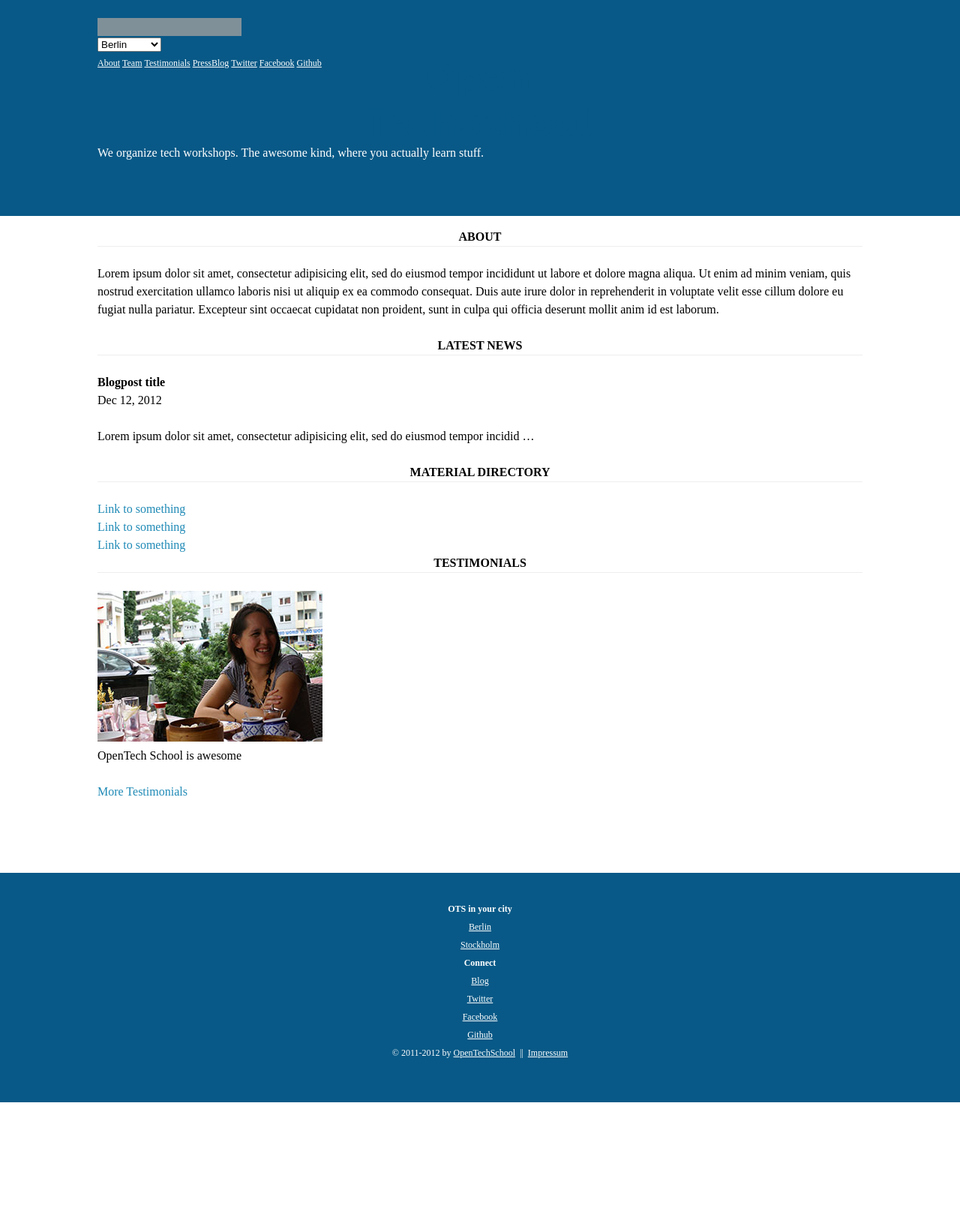
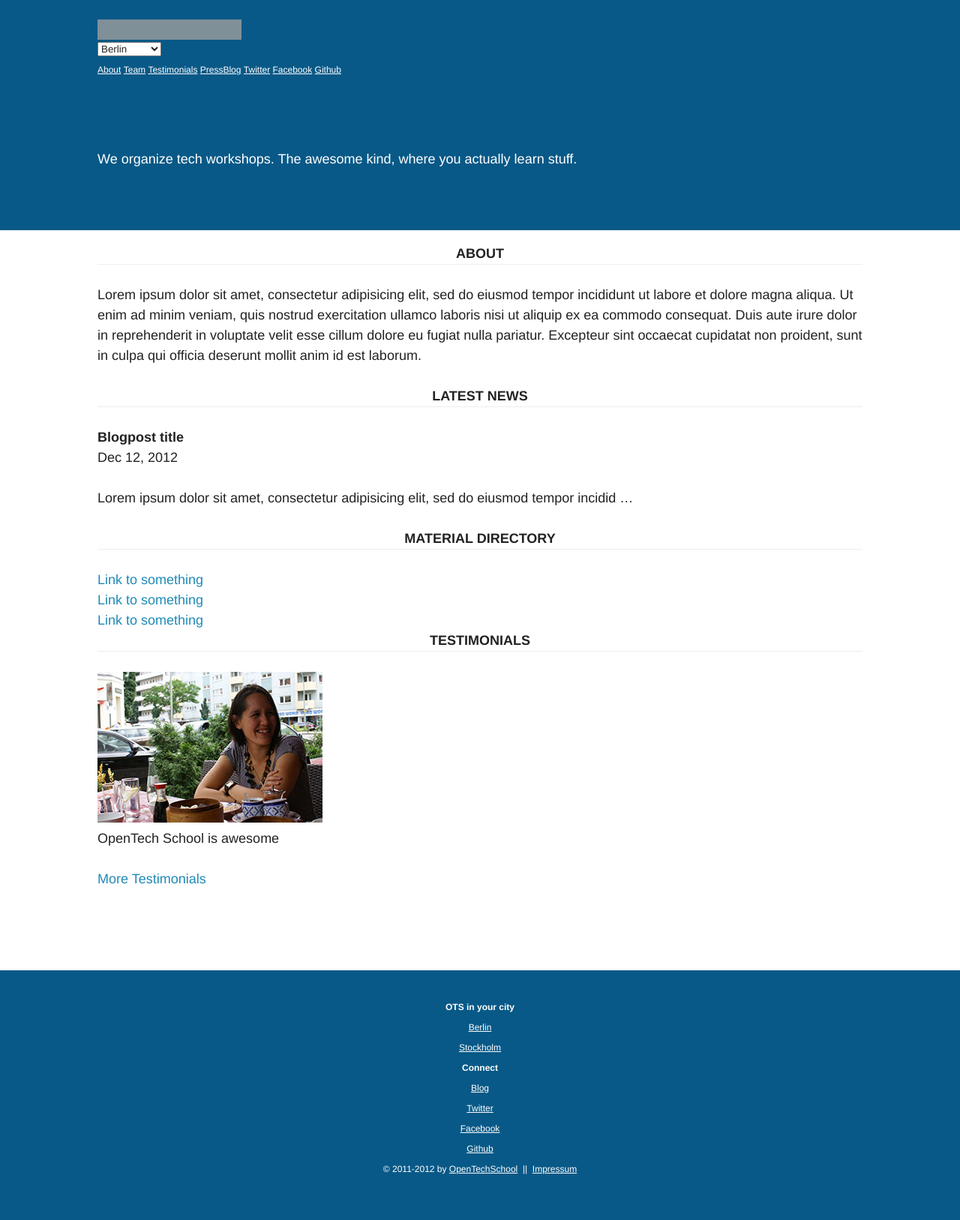
Before and after one commit to OpenTechSchool/www.opentechschool.org, a Jekyll site: the page built from index.html, in a window 1280 px wide. Shown: the whole page at 75% size. Built offline with Jekyll 4.4.1, drawn with Linux system fonts in a browser that asks for light colours; nearby versions of some CDN libraries; comment, search, counter and statistics services are not loaded; before the commit the page ends 1470 px from its top, so only the background shows below that; grey boxes are pictures that could not be loaded.

Commit message:
prettier fonts (temporary)

```diff
--- a/sass/imports/main.scss
+++ b/sass/imports/main.scss
@@ -1,6 +1,13 @@
 /* ========================================== */
 /* ! Shared styles, OTS branding */
 /* ========================================== */
+
+body { margin: 0; font-size: 18px; line-height: 1.5; }
+body, button, input, select, textarea { font-family: "proxima-nova-alt", "Helvetica Neue", Arial, Helvetica, sans-serif; color: #222; }
+
+::-moz-selection { background: #fd4b22; color: #fff; text-shadow: none; }
+::selection { background: #fd4b22; color: #fff; text-shadow: none; }
+
 
 a,
 a:link,
--- a/stylesheets/imports/main.css
+++ b/stylesheets/imports/main.css
@@ -1,9 +1,9 @@
 /*
 Syntax error: Undefined variable: "$ots_blue".
-        on line 111 of /Users/kristinaschneider/Projects/www2.opentechschool.org/sass/imports/main.scss
+        on line 118 of /Users/kristinaschneider/Projects/www2.opentechschool.org/sass/imports/main.scss
 
 Backtrace:
-/Users/kristinaschneider/Projects/www2.opentechschool.org/sass/imports/main.scss:111
+/Users/kristinaschneider/Projects/www2.opentechschool.org/sass/imports/main.scss:118
 /Users/kristinaschneider/Projects/debtapp/ext/lib/ruby/gems/1.9.1/gems/sass-3.1.15/lib/sass/script/variable.rb:49:in `_perform'
 /Users/kristinaschneider/Projects/debtapp/ext/lib/ruby/gems/1.9.1/gems/sass-3.1.15/lib/sass/script/node.rb:40:in `perform'
 /Users/kristinaschneider/Projects/debtapp/ext/lib/ruby/gems/1.9.1/gems/sass-3.1.15/lib/sass/tree/visitors/perform.rb:216:in `visit_prop'
@@ -78,4 +78,4 @@ Backtrace:
 body:before {
   white-space: pre;
   font-family: monospace;
-  content: "Syntax error: Undefined variable: \"$ots_blue\".\A         on line 111 of /Users/kristinaschneider/Projects/www2.opentechschool.org/sass/imports/main.scss"; }
+  content: "Syntax error: Undefined variable: \"$ots_blue\".\A         on line 118 of /Users/kristinaschneider/Projects/www2.opentechschool.org/sass/imports/main.scss"; }
--- a/stylesheets/screen.css
+++ b/stylesheets/screen.css
@@ -91,7 +91,34 @@ img {
 /* ========================================== */
 /* ! Shared styles, OTS branding */
 /* ========================================== */
-/* line 7, ../sass/imports/main.scss */
+/* line 5, ../sass/imports/main.scss */
+body {
+  margin: 0;
+  font-size: 18px;
+  line-height: 1.5;
+}
+
+/* line 6, ../sass/imports/main.scss */
+body, button, input, select, textarea {
+  font-family: "proxima-nova-alt", "Helvetica Neue", Arial, Helvetica, sans-serif;
+  color: #222;
+}
+
+/* line 8, ../sass/imports/main.scss */
+::-moz-selection {
+  background: #fd4b22;
+  color: #fff;
+  text-shadow: none;
+}
+
+/* line 9, ../sass/imports/main.scss */
+::selection {
+  background: #fd4b22;
+  color: #fff;
+  text-shadow: none;
+}
+
+/* line 14, ../sass/imports/main.scss */
 a,
 a:link,
 a:visited {
@@ -99,7 +126,7 @@ a:visited {
   text-decoration: none;
 }
 
-/* line 14, ../sass/imports/main.scss */
+/* line 21, ../sass/imports/main.scss */
 a:hover,
 a:active,
 a:focus {
@@ -108,7 +135,7 @@ a:focus {
 }
 
 /* buttons */
-/* line 20, ../sass/imports/main.scss */
+/* line 27, ../sass/imports/main.scss */
 .ots_action {
   background: #1F8AB6;
   display: inline-block;
@@ -117,7 +144,7 @@ a:focus {
   padding: .25em 1em;
 }
 
-/* line 30, ../sass/imports/main.scss */
+/* line 37, ../sass/imports/main.scss */
 a.ots_action,
 a.ots_action:link,
 a.ots_action:visited {
@@ -125,7 +152,7 @@ a.ots_action:visited {
   text-decoration: none;
 }
 
-/* line 37, ../sass/imports/main.scss */
+/* line 44, ../sass/imports/main.scss */
 a.ots_action:hover,
 a.ots_action:active,
 a.ots_action:focus {
@@ -133,41 +160,41 @@ a.ots_action:focus {
   background: #2FB0D5;
 }
 
-/* line 44, ../sass/imports/main.scss */
+/* line 51, ../sass/imports/main.scss */
 a.ots_action_highlight,
 a.ots_action_highlight:link,
 a.ots_action_highlight:visited {
   background: #E04C3E;
 }
 
-/* line 50, ../sass/imports/main.scss */
+/* line 57, ../sass/imports/main.scss */
 a.ots_action_highlight:hover,
 a.ots_action_highlight:active,
 a.ots_action_highlight:focus {
   background: #FD4B22;
 }
 
-/* line 54, ../sass/imports/main.scss */
+/* line 61, ../sass/imports/main.scss */
 body {
   line-height: 1.5em;
 }
 
-/* line 58, ../sass/imports/main.scss */
+/* line 65, ../sass/imports/main.scss */
 p {
   margin-bottom: 1.5em;
 }
 
-/* line 63, ../sass/imports/main.scss */
+/* line 70, ../sass/imports/main.scss */
 .bg_full {
   margin: 0;
 }
 
-/* line 67, ../sass/imports/main.scss */
+/* line 74, ../sass/imports/main.scss */
 h1, h2, h3, h4, h5, h6 {
   font-weight: bold;
 }
 
-/* line 71, ../sass/imports/main.scss */
+/* line 78, ../sass/imports/main.scss */
 h2 {
   text-align: center;
   border-bottom: 1px solid #EEE;
@@ -176,7 +203,7 @@ h2 {
   margin-bottom: 1.5em;
 }
 
-/* line 79, ../sass/imports/main.scss */
+/* line 86, ../sass/imports/main.scss */
 h2 span {
   background: #FFF;
   padding: .5em 1em;
@@ -184,14 +211,14 @@ h2 span {
   bottom: -0.75em;
 }
 
-/* line 86, ../sass/imports/main.scss */
+/* line 93, ../sass/imports/main.scss */
 .ots_logo {
   width: 304px;
   margin: 2em auto .5em auto;
   color: #085987;
 }
 
-/* line 92, ../sass/imports/main.scss */
+/* line 99, ../sass/imports/main.scss */
 .ots_logo a {
   width: 304px;
   height: 100px;
@@ -203,14 +230,14 @@ h2 span {
   background: transparent url("../images/ots_logo_v.png") no-repeat 0 0;
 }
 
-/* line 103, ../sass/imports/main.scss */
+/* line 110, ../sass/imports/main.scss */
 .ots_logo a:focus, .ots_logo a:hover, .ots_logo a:active {
   outline: none;
   background-position: 0 -140px;
   outline: none;
 }
 
-/* line 109, ../sass/imports/main.scss */
+/* line 116, ../sass/imports/main.scss */
 .site_header_landing {
   padding: 1em 0 3em;
   background: #085987;
@@ -218,7 +245,7 @@ h2 span {
 }
 
 /* Style for list with floated list items. Responds to screen-width. */
-/* line 118, ../sass/imports/main.scss */
+/* line 125, ../sass/imports/main.scss */
 .float_list {
   text-align: center;
   list-style: none;
@@ -226,12 +253,12 @@ h2 span {
   overflow: hidden;
 }
 
-/* line 125, ../sass/imports/main.scss */
+/* line 132, ../sass/imports/main.scss */
 .float_list h3 {
   margin-bottom: .5em;
 }
 
-/* line 129, ../sass/imports/main.scss */
+/* line 136, ../sass/imports/main.scss */
 .float_list > li {
   width: 21%;
   float: left;
@@ -240,13 +267,13 @@ h2 span {
 }
 
 /* List of OTS members, extends float list. Includes image and links. */
-/* line 137, ../sass/imports/main.scss */
+/* line 144, ../sass/imports/main.scss */
 .team_list .member_links {
   list-style: none;
   padding: 0;
 }
 
-/* line 144, ../sass/imports/main.scss */
+/* line 151, ../sass/imports/main.scss */
 footer,
 .meta_nav {
   height: 24px;
@@ -256,16 +283,16 @@ footer,
   color: #FFF;
 }
 
-/* line 153, ../sass/imports/main.scss */
+/* line 160, ../sass/imports/main.scss */
 .meta_nav ul {
   float: left;
 }
-/* line 155, ../sass/imports/main.scss */
+/* line 162, ../sass/imports/main.scss */
 .meta_nav ul li {
   display: inline;
 }
 
-/* line 163, ../sass/imports/main.scss */
+/* line 170, ../sass/imports/main.scss */
 .meta_nav_logo a,
 .meta_nav_logo a:link,
 .meta_nav_logo a:visited {
@@ -283,7 +310,7 @@ footer,
   /* IE 5-7  */
 }
 
-/* line 178, ../sass/imports/main.scss */
+/* line 185, ../sass/imports/main.scss */
 .meta_nav_logo a:hover,
 .meta_nav_logo a:active,
 .meta_nav_logo a:focus {
@@ -295,14 +322,14 @@ footer,
   /* IE 5-7  */
 }
 
-/* line 186, ../sass/imports/main.scss */
+/* line 193, ../sass/imports/main.scss */
 footer {
   text-align: center;
   padding: 3em 0;
   height: auto;
 }
 
-/* line 197, ../sass/imports/main.scss */
+/* line 204, ../sass/imports/main.scss */
 footer a,
 .meta_nav a,
 footer a:link,
@@ -313,7 +340,7 @@ footer a:visited,
   text-decoration: underline;
 }
 
-/* line 204, ../sass/imports/main.scss */
+/* line 211, ../sass/imports/main.scss */
 footer a:hover,
 footer a:active,
 footer a:focus {
@@ -321,7 +348,7 @@ footer a:focus {
   text-decoration: underline;
 }
 
-/* line 210, ../sass/imports/main.scss */
+/* line 217, ../sass/imports/main.scss */
 .main_img {
   text-align: center;
   height: 24em;
@@ -329,13 +356,13 @@ footer a:focus {
 }
 
 /* Styleguide*/
-/* line 218, ../sass/imports/main.scss */
+/* line 225, ../sass/imports/main.scss */
 .sg_list {
   list-style: none;
   padding: 0;
 }
 
-/* line 223, ../sass/imports/main.scss */
+/* line 230, ../sass/imports/main.scss */
 .sg_list small {
   display: block;
   margin-bottom: .75em;
@@ -343,7 +370,7 @@ footer a:focus {
   font-style: italic;
 }
 
-/* line 230, ../sass/imports/main.scss */
+/* line 237, ../sass/imports/main.scss */
 .sg_color {
   display: inline-block;
   border-radius: 4px;
@@ -351,7 +378,7 @@ footer a:focus {
   color: transparent;
 }
 
-/* line 237, ../sass/imports/main.scss */
+/* line 244, ../sass/imports/main.scss */
 .sg_textarea {
   width: 90%;
   font-size: .625em;
@@ -362,7 +389,7 @@ footer a:focus {
   border-radius: 4px;
 }
 
-/* line 247, ../sass/imports/main.scss */
+/* line 254, ../sass/imports/main.scss */
 .testimonial {
   overflow: hidden;
   color: #FFF;
@@ -373,7 +400,7 @@ footer a:focus {
   height: 400px;
 }
 
-/* line 257, ../sass/imports/main.scss */
+/* line 264, ../sass/imports/main.scss */
 .testimonial blockquote {
   position: absolute;
   z-index: 10;
@@ -382,7 +409,7 @@ footer a:focus {
   width: 25%;
 }
 
-/* line 265, ../sass/imports/main.scss */
+/* line 272, ../sass/imports/main.scss */
 .testimonial img {
   position: absolute;
   z-index: 1;
@@ -395,7 +422,7 @@ footer a:focus {
 /* ! Layout for desktop version   */
 /* ============================== */
 @media handheld, only screen and (min-width: 768px) {
-  /* line 282, ../sass/imports/main.scss */
+  /* line 289, ../sass/imports/main.scss */
   .cols {
     -moz-column-count: 2;
     -moz-column-gap: 20px;
@@ -405,12 +432,12 @@ footer a:focus {
     column-gap: 20px;
   }
 
-  /* line 291, ../sass/imports/main.scss */
+  /* line 298, ../sass/imports/main.scss */
   .container_small {
     padding: 0 25%;
   }
 
-  /* line 296, ../sass/imports/main.scss */
+  /* line 303, ../sass/imports/main.scss */
   section {
     padding: 1em 1em 4.5em 1em;
   }
@@ -419,12 +446,12 @@ footer a:focus {
 /* ! Layout for mobile version   */
 /* ============================= */
 @media handheld, only screen and (max-width: 767px) {
-  /* line 313, ../sass/imports/main.scss */
+  /* line 320, ../sass/imports/main.scss */
   section {
     padding: 1em 1em 1.5em 1em;
   }
 
-  /* line 316, ../sass/imports/main.scss */
+  /* line 323, ../sass/imports/main.scss */
   .float_list li.member {
     padding: 0 2%;
     width: 46%;
@@ -434,7 +461,7 @@ footer a:focus {
 /* ! Layout for mobile version   */
 /* ============================= */
 @media handheld, only screen and (max-width: 640px) {
-  /* line 335, ../sass/imports/main.scss */
+  /* line 342, ../sass/imports/main.scss */
   .nav_list li a {
     display: block;
     padding: 1em 0;
@@ -444,14 +471,14 @@ footer a:focus {
 /* ! Layout for smaller mobile version   */
 /* ============================= */
 @media handheld, only screen and (max-width: 440px) {
-  /* line 351, ../sass/imports/main.scss */
+  /* line 358, ../sass/imports/main.scss */
   .meta_nav_social,
   .meta_nav_logo,
   .float_list li.member {
     float: none;
   }
 
-  /* line 355, ../sass/imports/main.scss */
+  /* line 362, ../sass/imports/main.scss */
   .meta_nav {
     height: 4.5em;
   }
@@ -466,30 +493,30 @@ footer a:focus {
     }*/
 }
 /* ==|== non-semantic helper classes ======================================== */
-/* line 379, ../sass/imports/main.scss */
+/* line 386, ../sass/imports/main.scss */
 .clearfix:before, .clearfix:after {
   content: "";
   display: table;
 }
 
-/* line 380, ../sass/imports/main.scss */
+/* line 387, ../sass/imports/main.scss */
 .clearfix:after {
   clear: both;
 }
 
-/* line 381, ../sass/imports/main.scss */
+/* line 388, ../sass/imports/main.scss */
 .clearfix {
   zoom: 1;
 }
 
-/* line 382, ../sass/imports/main.scss */
+/* line 389, ../sass/imports/main.scss */
 .center {
   text-align: center;
 }
 
 /* ==|== print styles ======================================================= */
 @media print {
-  /* line 390, ../sass/imports/main.scss */
+  /* line 397, ../sass/imports/main.scss */
   * {
     background: transparent !important;
     color: black !important;
@@ -498,43 +525,43 @@ footer a:focus {
     -ms-filter: none !important;
   }
 
-  /* line 391, ../sass/imports/main.scss */
+  /* line 398, ../sass/imports/main.scss */
   a, a:visited {
     text-decoration: underline;
   }
 
-  /* line 392, ../sass/imports/main.scss */
+  /* line 399, ../sass/imports/main.scss */
   a[href]:after {
     content: " (" attr(href) ")";
   }
 
-  /* line 393, ../sass/imports/main.scss */
+  /* line 400, ../sass/imports/main.scss */
   abbr[title]:after {
     content: " (" attr(title) ")";
   }
 
-  /* line 394, ../sass/imports/main.scss */
+  /* line 401, ../sass/imports/main.scss */
   .ir a:after, a[href^="javascript:"]:after, a[href^="#"]:after {
     content: "";
   }
 
-  /* line 395, ../sass/imports/main.scss */
+  /* line 402, ../sass/imports/main.scss */
   pre, blockquote {
     border: 1px solid #999;
     page-break-inside: avoid;
   }
 
-  /* line 396, ../sass/imports/main.scss */
+  /* line 403, ../sass/imports/main.scss */
   thead {
     display: table-header-group;
   }
 
-  /* line 397, ../sass/imports/main.scss */
+  /* line 404, ../sass/imports/main.scss */
   tr, img {
     page-break-inside: avoid;
   }
 
-  /* line 398, ../sass/imports/main.scss */
+  /* line 405, ../sass/imports/main.scss */
   img {
     max-width: 100% !important;
   }
@@ -543,13 +570,13 @@ footer a:focus {
     margin: 0.5cm;
 }
 
-  /* line 400, ../sass/imports/main.scss */
+  /* line 407, ../sass/imports/main.scss */
   p, h2, h3 {
     orphans: 3;
     widows: 3;
   }
 
-  /* line 401, ../sass/imports/main.scss */
+  /* line 408, ../sass/imports/main.scss */
   h2, h3 {
     page-break-after: avoid;
   }
```
